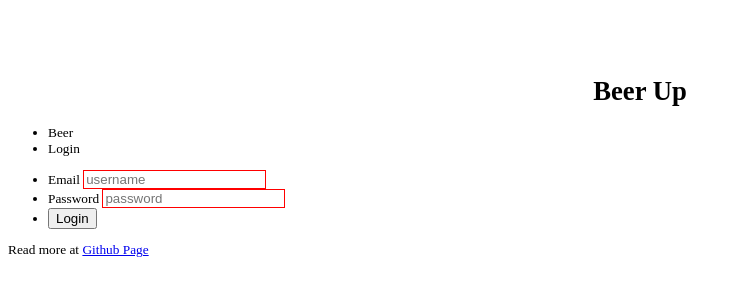
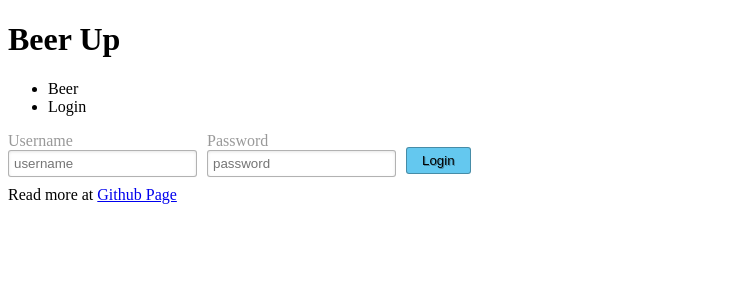
Before and after one commit to tandoni/csse280Project, a Node server app: template frontend/templates/login.html in a window 1280 px wide. Shown: the top 300 px of the page, without its empty margins (0-741 px from the left). Run offline with Node 20, Linux system fonts and the light colour scheme; the template is opened without the code that fills it, so the values that code supplies are empty; some libraries are stand-ins or nearby versions.

Commit message:
basic login page

```diff
--- a/frontend/css/login.css
+++ b/frontend/css/login.css
@@ -1,3 +1,36 @@
 input:required {
     border: 1px solid red;
 }
+
+.loginform ul {
+    padding: 0;
+    margin: 0;
+}
+
+.loginform li {
+    display: inline;
+    float: left;
+}
+
+label {
+    display: block;
+    color: #999;
+}
+
+.loginform input:not([type=submit]) {
+    padding: 5px;
+    margin-right: 10px;
+    border: 1px solid rgba(0, 0, 0, 0.3);
+    border-radius: 3px;
+    box-shadow: inset 0px 1px 3px 0px rgba(0, 0, 0, 0.1), 0px 1px 0px 0px rgba(250, 250, 250, 0.5);
+}
+
+.loginform input[type=submit] {
+    border: 1px solid rgba(0, 0, 0, 0.3);
+    background: #64c8ef;
+    padding: 5px 15px;
+    margin-right: 0;
+    margin-top: 15px;
+    border-radius: 3px;
+    text-shadow: 1px 1px 0px rgba(0, 0, 0, 0.3);
+}
--- a/frontend/templates/login.html
+++ b/frontend/templates/login.html
@@ -5,8 +5,7 @@
     <title>Beer Up - Login</title>
     <meta charset="UTF-8">
     <meta name="viewport" content="width=device-width, initial-scale=1">
-    <link href="css/style.css" rel="stylesheet">
-    <link href="css/login.css" rel="stylesheet">
+    <link href="../css/login.css" rel="stylesheet">
 </head>
 
 <body>
@@ -17,10 +16,10 @@
             <li class="selected">Login</li>
         </ul>
     </div>
-    <div class="container">
+    <section class="loginform">
         <form name="login">
             <ul>
-                <li><label for="usermail">Email</label>
+                <li><label for="username">Username</label>
                     <input type="text" name="username" placeholder="username" required></li>
                 <li><label for="password">Password</label>
                     <input type="password" name="password" placeholder="password" required></li>
@@ -28,7 +27,11 @@
                     <input type="submit" value="Login"></li>
             </ul>
         </form>
-    </div>
+    </section>
+    <br>
+    <br>
+    <br>
+
     <footer>
         Read more at <a href="https://github.com/tandoni/csse280Project" target="_blank">Github Page</a>
     </footer>
```
